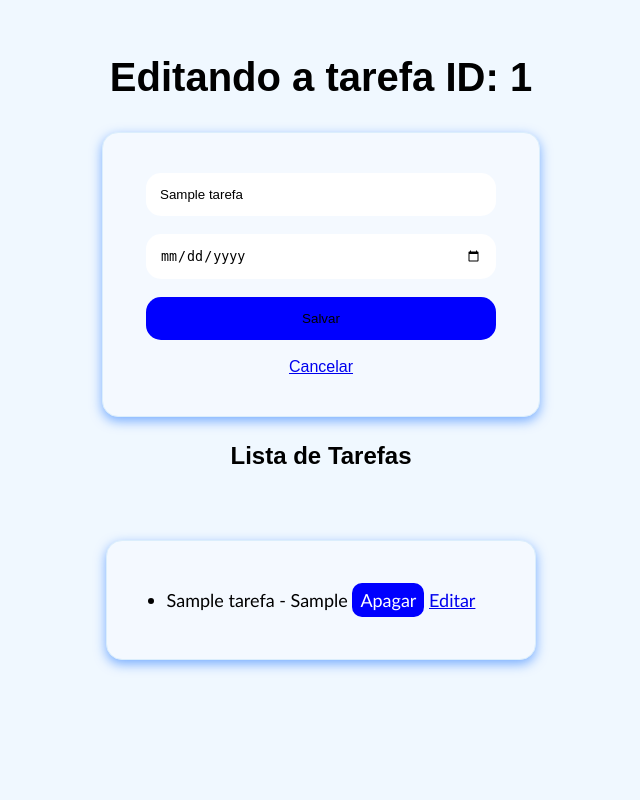
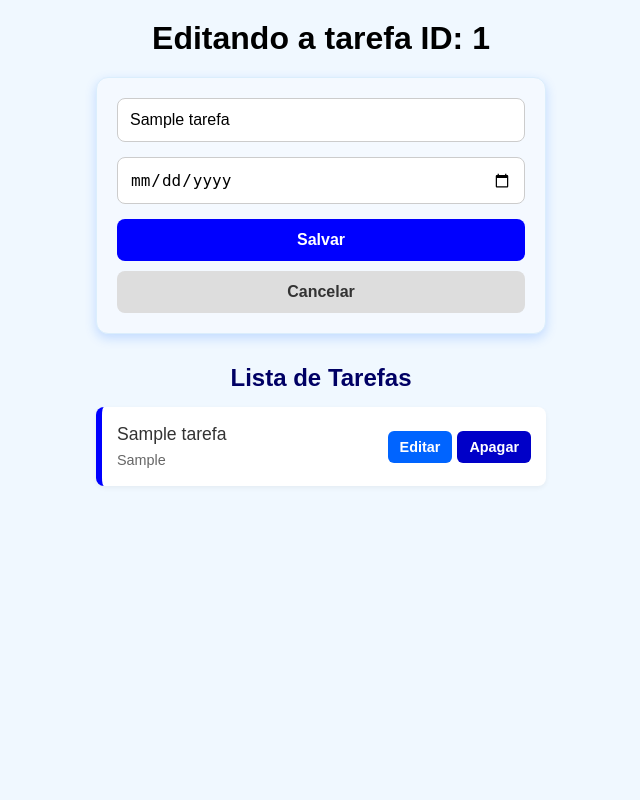
Before and after one commit to JoaoVPalandi/agenda, a Flask app: page /update/1 in a window 1280 px wide. Shown: the whole page, without its empty margins (319-959 px from the left). Run offline with Flask 3, Linux system fonts and the light colour scheme; tables that the repository leaves empty hold one stand-in row (values such as "Sample post").

Commit message:
style: Finalização da estilização da pagina agenda

```diff
--- a/static/style.css
+++ b/static/style.css
@@ -1,137 +1,175 @@
-body{
+* {
+    margin: 0;
+    padding: 0;
+    box-sizing: border-box;
+}
+
+body {
     font-family: Arial, Helvetica, sans-serif;
     background-color: aliceblue;
-    text-align: center;
+    color: #333;
+
+
+    display: flex;
+    flex-direction: column;
+    align-items: center;
+    min-height: 100vh;
     padding: 20px;
-    display: grid;
-    flex-wrap: wrap;
 }
 
-p{
-    color : rgb(0, 0, 0);
+h1 {
+    text-align: center;
+    color: black;
+    margin-bottom: 20px;
     width: 100%;
 }
 
-form{
-    width: 350px;
+.container-principal {
+    width: 100%;
+    max-width: 450px;
+    display: flex;
+    flex-direction: column;
     align-items: center;
-    margin: 30px auto
 }
 
-input,button{
-    width: 350px;
-    padding: 14px;
-    margin-bottom: 18px;
-    box-sizing: border-box;
-    border-radius: 15px;
-    border: 1px black;
+h2 {
+    color: rgb(0, 0, 100);
+    margin-top: 30px;
+    margin-bottom: 15px;
+    text-align: center;
+    font-size: 1.5rem;
 }
 
-button{
-    background-color: rgb(0, 0, 255);
-    color: black;
-    border: 1px grey;
-    cursor: pointer;
-    border-radius: 15px;
+.form-card {
+    background: #f4f9ff;
+    border-left: 6px solid rgb(0, 0, 255);
+    padding: 20px;
+    box-shadow: 0 4px 12px rgba(0, 100, 255, 0.2);
+    border: 1px solid #dbeefc;
+    border-radius: 12px;
+    width: 100%;
 }
 
-h1{
-    text-align: center;
-    font-size: 2.5rem;
+form {
+    display: flex;
+    flex-direction: column;
+    width: 100%;
 }
 
-.form-card{
-    background: #f4f9ff;
-    border-left: 6px solid;
-    padding: 10px 18px 10px 18px;
-    margin-top: 25px;
-    box-shadow: 0 4px 12px rgba(0, 100, 255, 0.5);
-    border: 1px solid #dbeefc;
-    border-radius: 10px;
-    display: flex;
-    justify-content: center;
-    align-items: center;
+input {
     width: 100%;
-    max-width: 400px;
-    margin: 5px auto;
-    border-radius: 16px;
+    padding: 12px;
+    margin-bottom: 15px;
+    border-radius: 8px;
+    border: 1px solid #ccc;
+    font-size: 1rem;
+    outline: none;
 }
 
-.link-agenda{
-    padding: 10px 15px;
-    background-color: blue;
-    color: white;
-    border-radius: 10px;
+
+.form-buttons {
+    display: flex;
+    flex-direction: column;
+    gap: 10px;
+}
+
+button.btn-save, .btn-cancel {
+    width: 100%;
+    padding: 12px;
+    border-radius: 8px;
+    border: none;
+    cursor: pointer;
+    font-size: 1rem;
+    font-weight: bold;
+    text-align: center;
     text-decoration: none;
 }
 
-.home{
-    background: #f4f9ff;
-    border-left: 6px solid;
-    padding: 10px 20px 10px 20px;
-    margin-top: 25px;
-    box-shadow: 0 4px 12px rgba(0, 100, 255, 0.5);
-    border: 1px solid #dbeefc;
-    border-radius: 10px;
-    display: flex;
-    justify-content: center;
-    align-items: center;
-    width: 100%;
-    max-width: 400px;
-    margin: 50px auto;
-    border-radius: 16px;
-    text-decoration: none;
-    flex-direction: column;
+.btn-save {
+    background-color: rgb(0, 0, 255);
+    color: white;
 }
 
-.tarefa-card{
-    background: #f4f9ff;
-    border-left: 6px solid;
-    padding: 20px 60px 20px 60px;
-    margin-top: 25px;
-    box-shadow: 0 4px 12px rgba(0, 100, 255, 0.5);
-    border: 1px solid #dbeefc;
-    border-radius: 10px;
+.btn-save:hover {
+    background-color: rgb(0, 0, 200);
+}
+
+.btn-cancel {
+    background-color: #ddd;
+    color: #333;
+    display: block;
+}
+
+.btn-cancel:hover {
+    background-color: #ccc;
+}
+
+/* --- Lista de Tarefas --- */
+.tarefa-card {
+    width: 100%;
+}
+
+ul {
+    list-style: none;
+    width: 100%;
+}
+
+li {
+    background: #ffffff;
+    border-left: 6px solid rgb(0, 0, 255);
+    padding: 15px;
+    margin-bottom: 12px;
+    border-radius: 8px;
+    box-shadow: 0 2px 5px rgba(0, 0, 0, 0.05);
     display: flex;
-    flex-direction: column;
-    justify-content: center;
+    justify-content: space-between;
     align-items: center;
-    max-width: 400px;
-    margin: 50px auto;
-    border-radius: 16px;
+    gap: 10px;
+}
+
+.tarefa-texto {
+    font-size: 1.1rem;
+    color: #333;
+    line-height: 1.4;
+    flex: 1;
+}
+
+.tarefa-texto small {
+    color: #666;
+    font-size: 0.9rem;
+}
+
+.tarefa-actions {
     display: flex;
     gap: 5px;
 }
 
-.button-concluir{
-    padding: 6px 8px;
-    background-color: blue;
+.btn-updatee, .btn-delete {
+    padding: 8px 12px;
+    border-radius: 6px;
+    text-decoration: none;
+    font-size: 0.9rem;
+    font-weight: bold;
     color: white;
-    border-radius: 10px;
-    text-decoration: none;
+    transition: opacity 0.2s;
 }
 
-.btn-delete{
-    padding: 6px 8px;
-    background-color: blue;
-    color: white;
-    border-radius: 10px;
-    text-decoration: none;
-
+.btn-updatee {
+    background-color: rgb(0, 100, 255);
 }
 
-
-.botoes{
-    padding: 10px 15px;
-    background-color: blue;
-    color: white;
-    border-radius: 10px;
-    text-decoration: none;
+.btn-delete {
+    background-color: rgb(0, 0, 200);
 }
 
-ul{
-    font-family: 'Gill Sans', 'Gill Sans MT', Calibri, 'Trebuchet MS', sans-serif;
-    font-size: 18px;
-    text-align:left ;
-    padding: 10px 0px 10px 0px;
+.btn-updatee:hover, .btn-delete:hover {
+    opacity: 0.8;
 }
+
+.espaco-de-tarefas {
+    background: white;
+    padding: 20px;
+    border-radius: 10px;
+    text-align: center;
+    color: #666;
+}
--- a/templates/agenda.html
+++ b/templates/agenda.html
@@ -1,56 +1,52 @@
 {% extends "base.html" %}
 {% block content %}
+
+<div class="container-principal">
+
     <div class="form-card">
         <form method="POST">
             <input type="text" name="titulo-tarefa"
                 id="titulo-tarefa" placeholder="Título da tarefa"
                 required value="{{ tarefa_selecionada.titulo_tarefa if tarefa_selecionada else '' }}">
+
             <input type="date" name="data-conclusao"
                 id="data-conclusao" value="{{ tarefa_selecionada.data_conclusao if tarefa_selecionada else '' }}">
 
-        <button type="submit">Salvar</button>
+            <div class="form-buttons">
+                <button type="submit" class="btn-save">Salvar</button>
 
                 {% if tarefa_selecionada %}
                     <a href="{{ url_for('agenda') }}" class="btn-cancel">Cancelar</a>
                 {% endif %}
-
+            </div>
         </form>
     </div>
+
     <h2>Lista de Tarefas</h2>
+
     <div class="tarefa-card">
         {% if tarefas %}
+            <ul>
+                {% for tarefa in tarefas %}
+                    <li>
+                        <span class="tarefa-texto">
+                            {{ tarefa.titulo_tarefa }} <br>
+                            <small>{{ tarefa.data_conclusao }}</small>
+                        </span>
 
-    <ul>
-        {%for tarefa in tarefas%}
-            <li>{{ tarefa.titulo_tarefa }} - {{ tarefa.data_conclusao }}
-                <a href="{{ url_for ('delete', idTarefa=tarefa.id_tarefa) }}" class="btn-delete">Apagar</a>
-                <a href="{{ url_for ('update', idTarefa=tarefa.id_tarefa) }}" class="btn-updatee">Editar</a>
+                        <div class="tarefa-actions">
+                            <a href="{{ url_for('update', idTarefa=tarefa.id_tarefa) }}" class="btn-updatee">Editar</a>
+                            <a href="{{ url_for('delete', idTarefa=tarefa.id_tarefa) }}" class="btn-delete">Apagar</a>
+                        </div>
                     </li>
                 {% endfor %}
             </ul>
-
         {% else %}
-
-    <p>Nem uma tarefa cadastrada</p>
-
+            <div class="espaco-de-tarefas">
+                <p>Nenhuma tarefa cadastrada</p>
+            </div>
         {% endif %}
     </div>
+
+</div>
 {% endblock %}
-
-
-
-<!--Métodos HTTP
-GET -> "pega" (recupera) informações do servidor (READ)
-POST -> "envia" (cadastra) informações para o servidor(CREATE)
-UPDATE/PATCH -> "atualiza" informações no servidor (UPDATE)
-DELETE -> "deleta" informações no servidor (DELETE)
-
-CRUD -> CREATE, READ, UPDATE, DELETE
--->
-
-<!--
- 2XX -> Sucesso
- 3XX -> Sucesso, mas redirecionamento
- 4XX -> Não encontrado (Falha na REQUISIÇÃO)
- 5XX -> Erro no servidor(Falha na RESPOSTA)
- -->
```
Lines whose indentation alone changed are shown as unchanged.
